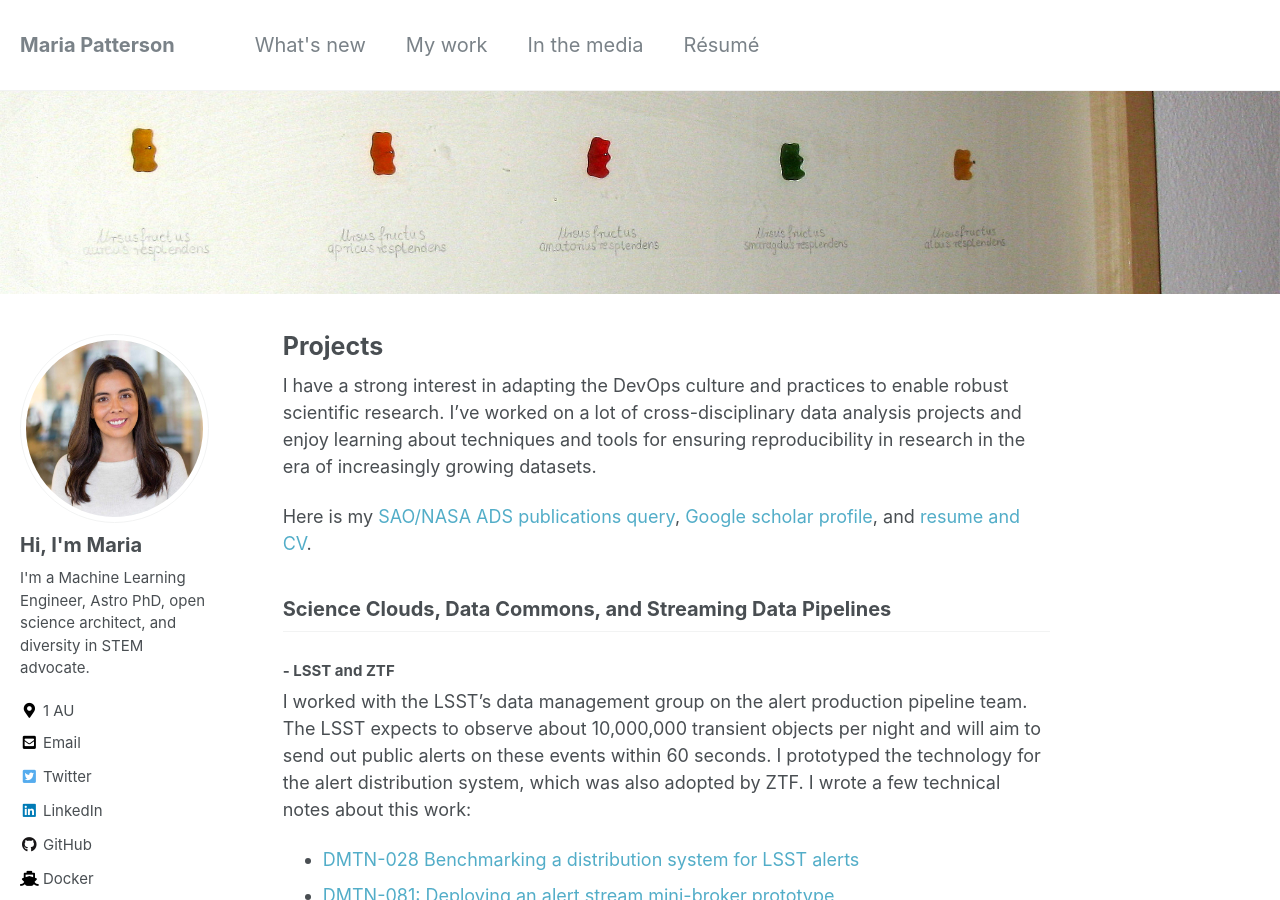
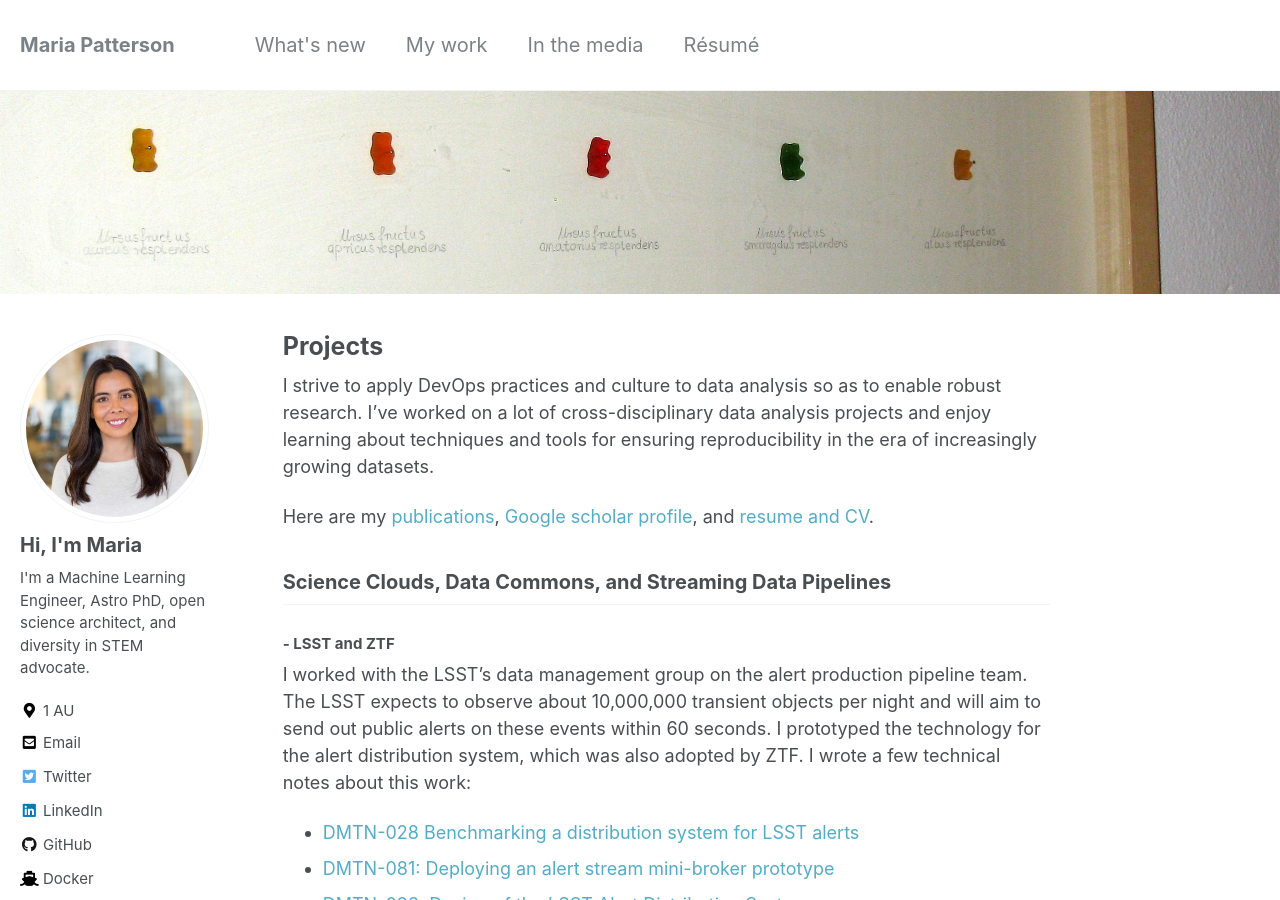
Before and after one commit to mtpatter/mtpatter.github.io, a Jekyll site: the page built from _pages/projects.md, in a window 1280 px wide and 900 px high. Built offline with Jekyll 4.4.1, drawn with Linux system fonts in a browser that asks for light colours; nearby versions of some CDN libraries.

Commit message:
Simplify wording.

```diff
--- a/_pages/projects.md
+++ b/_pages/projects.md
@@ -6,13 +6,13 @@ header:
   image: /assets/images/gummy.jpg
 ---
 
-I have a strong interest in adapting the DevOps culture and practices to enable
-robust scientific research.
+I strive to apply DevOps practices and culture to data analysis
+so as to enable robust research.
 I've worked on a lot of cross-disciplinary data analysis projects and enjoy learning
-about techniques and tools for ensuring reproducibility in research in the era
+about techniques and tools for ensuring reproducibility in the era
 of increasingly growing datasets.
 
-Here is my [SAO/NASA ADS publications query](https://ui.adsabs.harvard.edu/public-libraries/Hp6pLt5wST6qNm4mzzjfOw){:target="_blank"}, [Google scholar profile](http://scholar.google.com/citations?user=x1kZj8MAAAAJ&hl=en){:target="_blank"}, and [resume and CV](/resume/).
+Here are my [publications](https://ui.adsabs.harvard.edu/public-libraries/Hp6pLt5wST6qNm4mzzjfOw){:target="_blank"}, [Google scholar profile](http://scholar.google.com/citations?user=x1kZj8MAAAAJ&hl=en){:target="_blank"}, and [resume and CV](/resume/).
 
 ## Science Clouds, Data Commons, and Streaming Data Pipelines
 
```
